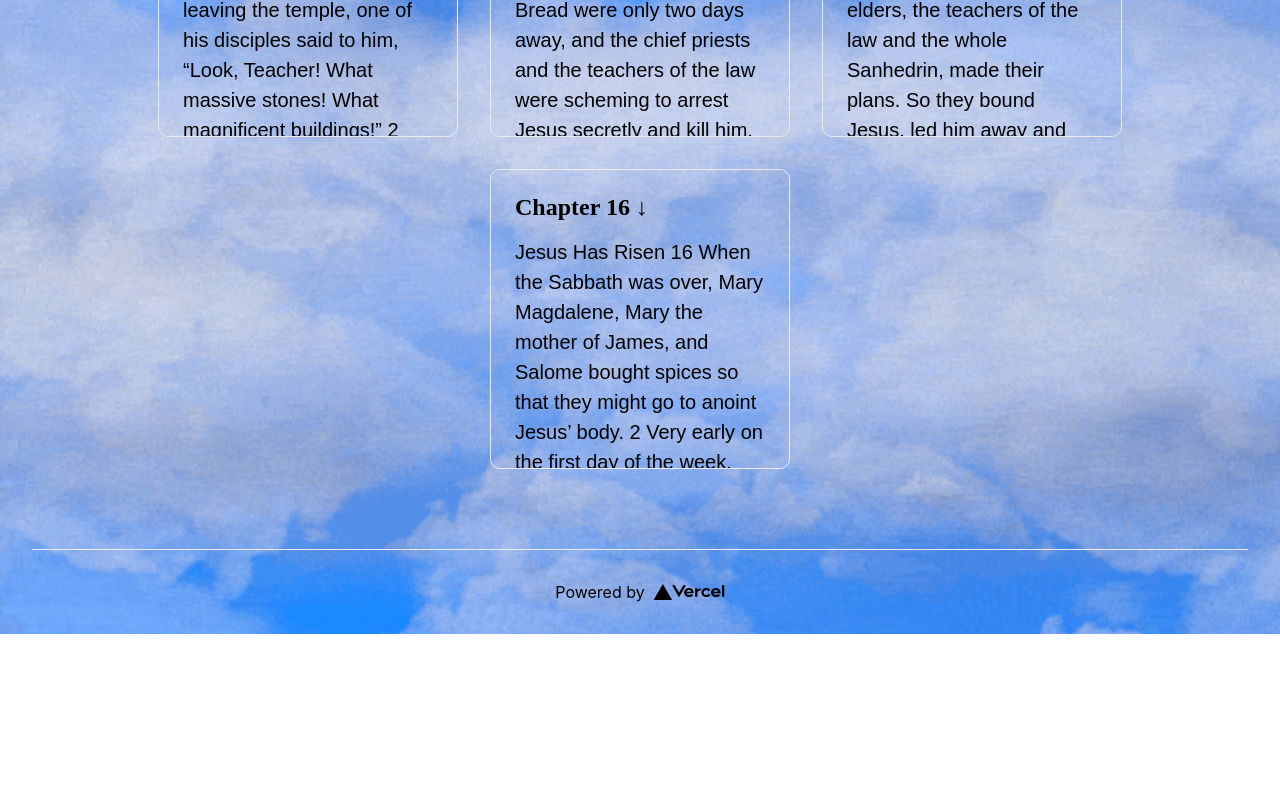
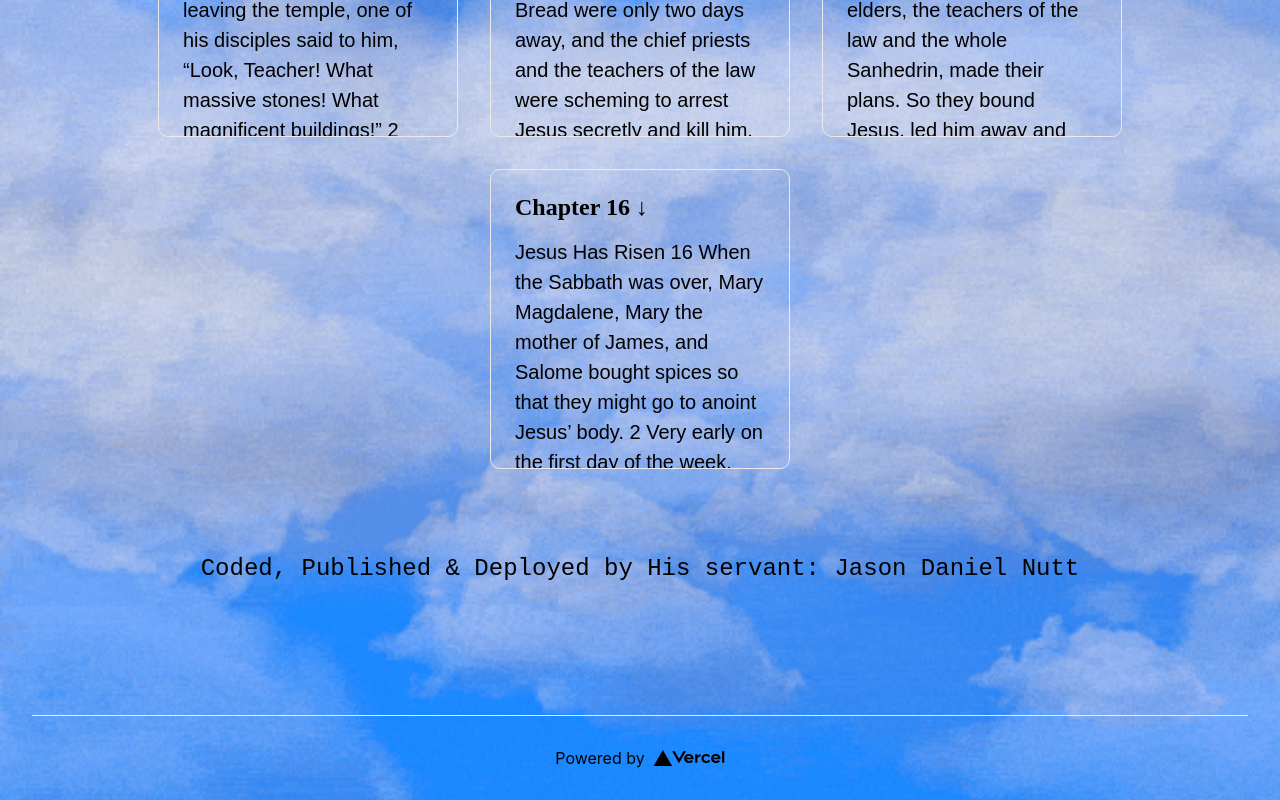
Before and after one commit to jnutt367/mark, a Next.js app: page / in a window 1280 px wide. Shown: the part 2811-3611 px from the top of the page. Before the commit the page ends 3445 px from the top, so only its background shows below. Built offline with nearby package versions, Linux system fonts and the light colour scheme.

Commit message:
commit for bottom credits

```diff
--- a/pages/index.js
+++ b/pages/index.js
@@ -904,6 +904,11 @@ The Burial of Jesus
             </p>
           </a>
         </div>
+        <p className={styles.description}>
+        <code className={styles.publisher}>
+        Coded, Published & Deployed by His servant: Jason Daniel Nutt
+        </code>
+        </p>
       </main>
 
       <footer className={styles.footer}>
```
